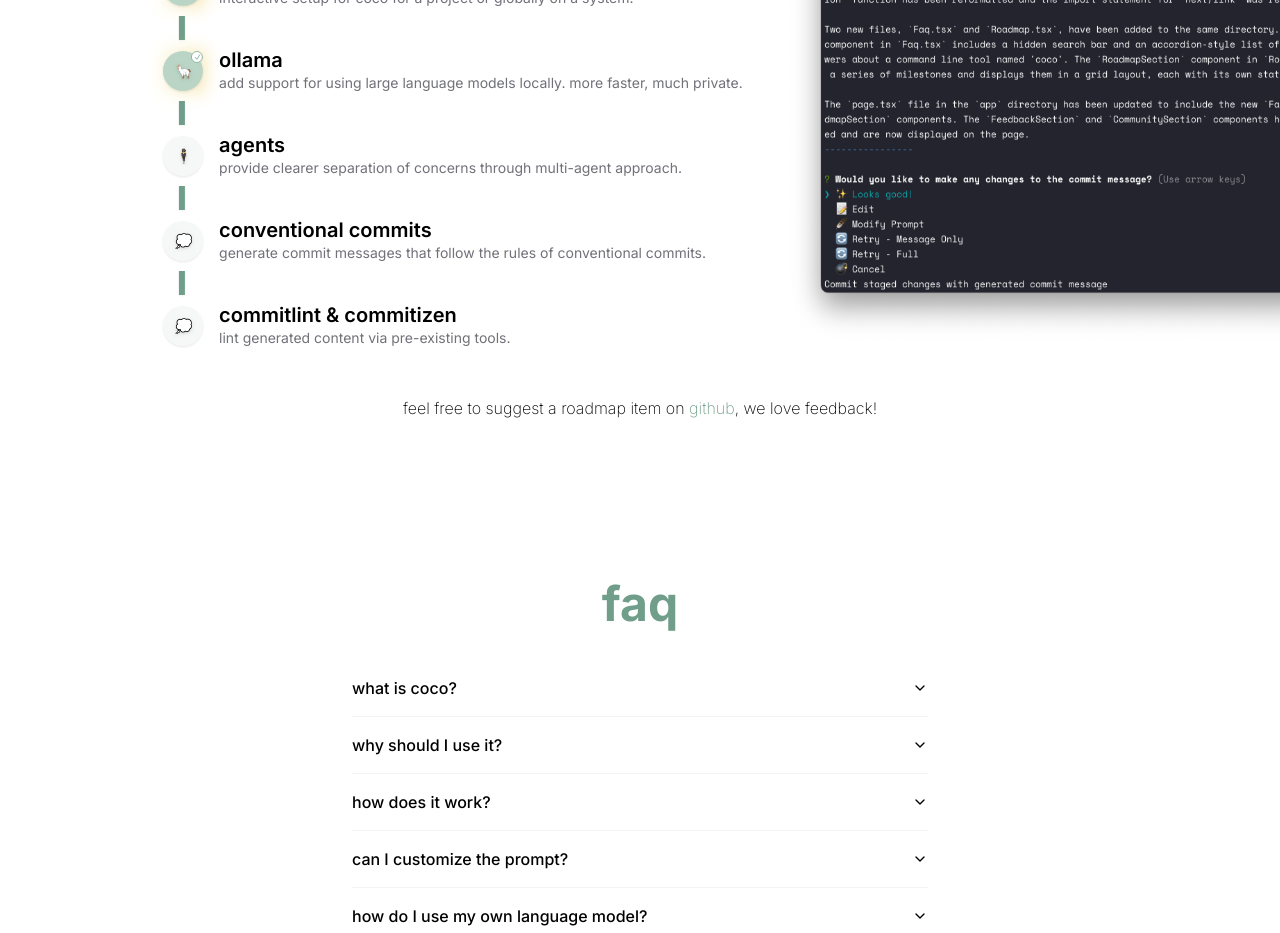
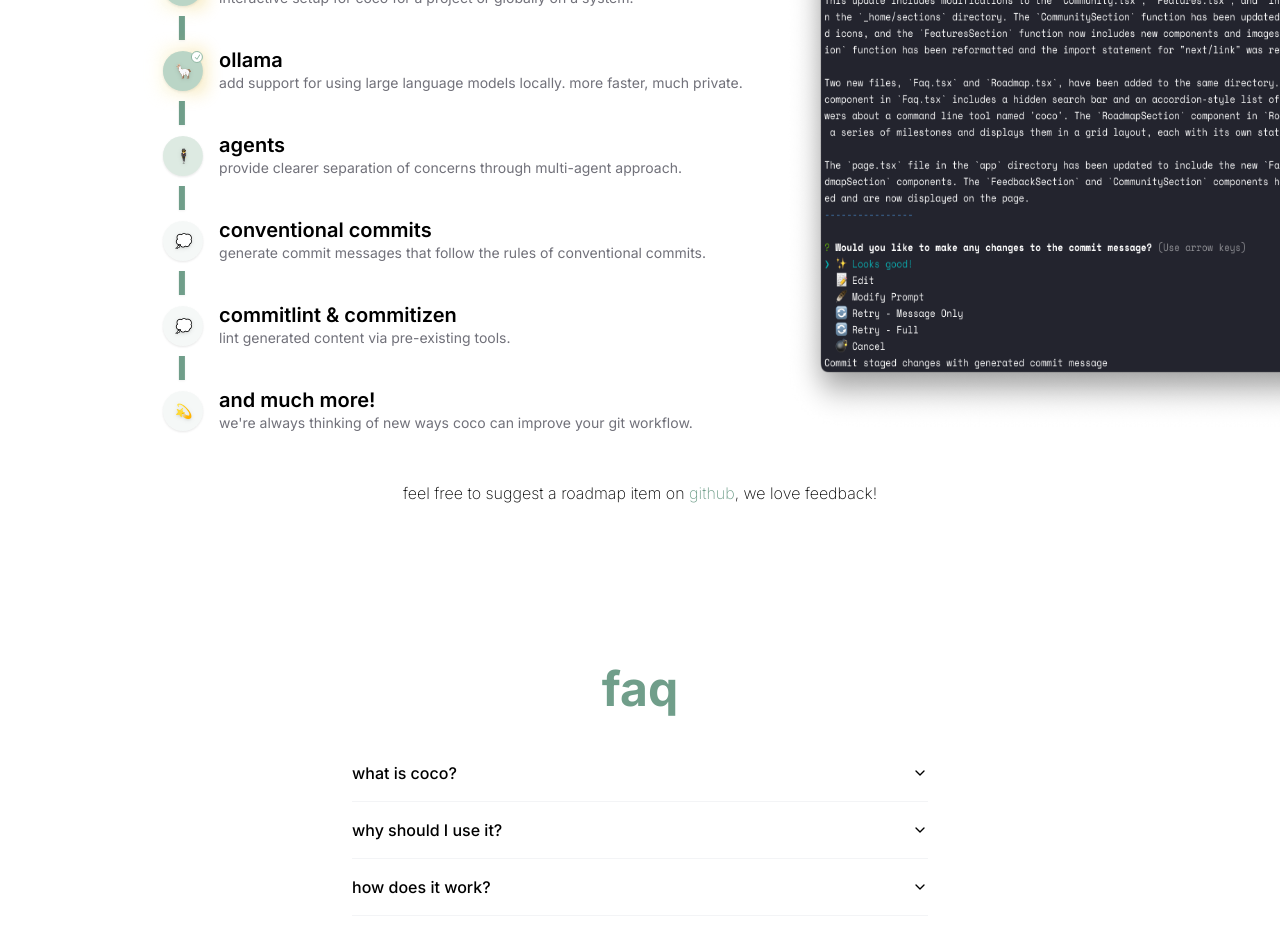
Before and after one commit to gfargo/git-co.co, a Next.js app: page / in a window 1280 px wide. Shown: the part 3200-4133 px from the top of the page. Built offline with nearby package versions, Linux system fonts and the light colour scheme.

Commit message:
Update `RoadmapSection` with progress and new milestone
Added a new milestone, 'And much more', to the roadmap with a pending status. Updated status of the multi-agent approach from 'planned' to 'in-progress'. The changes reflect the progress and upcoming plans in the application development.

```diff
--- a/src/app/_home/sections/Roadmap.tsx
+++ b/src/app/_home/sections/Roadmap.tsx
@@ -70,7 +70,7 @@
       description:
         "provide clearer separation of concerns through multi-agent approach.",
       icon: "🕴️",
-      status: "planned"
+      status: "in-progress"
     },
     {
       title: "conventional commits",
@@ -82,7 +82,13 @@
       title: "commitlint & commitizen",
       description: "lint generated content via pre-existing tools.",
       status: "planned"
-    }
+    },
+    {
+      title: "and much more!",
+      icon: "💫",
+      description: "we're always thinking of new ways coco can improve your git workflow.",
+      status: "pending",
+    },
   ] as milestone[]
 
   const getStatusIcon = (status: string) => {
```
Also changed, not shown: 1 other file (tests, documents, lock files or other folders).
